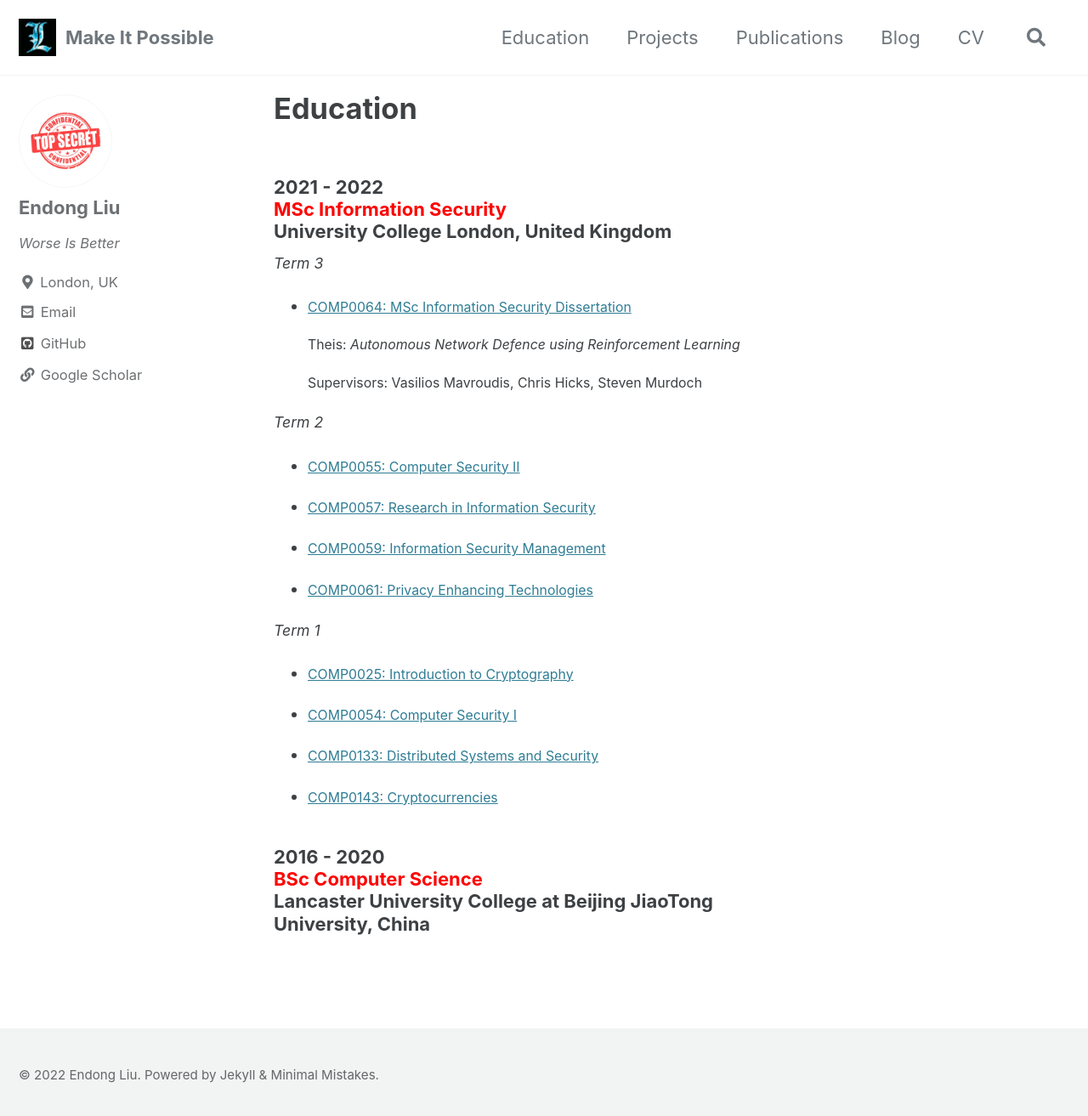
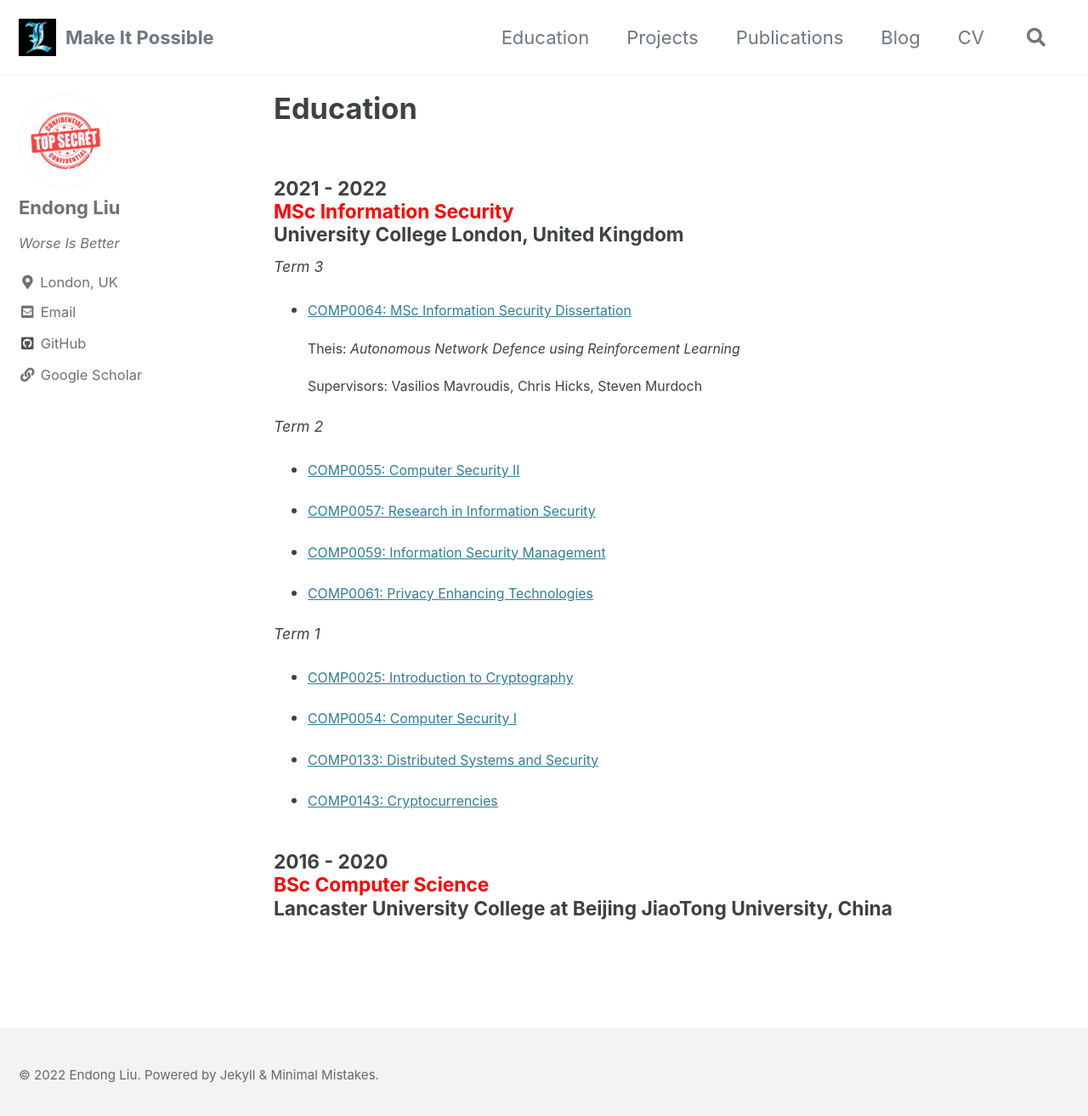
Before and after one commit to ZzPoLariszZ/zzpolariszz.github.io, a Jekyll site: the page built from _pages/education.md, in a window 1280 px wide and 1321 px high. Shown: the top 1313 px of the window at 85% size. Built offline with Jekyll 4.4.1, drawn with Linux system fonts in a browser that asks for light colours; cached includes are drawn as plain includes.

Commit message:
Update education.md

```diff
--- a/_pages/education.md
+++ b/_pages/education.md
@@ -3,9 +3,10 @@ permalink: /education/
 title: "Education"
 layout: single
 author_profile: true
+classes: wide
 ---
 
-###### 2021 - 2022 <br> <span style="color: red">MSc Information Security</span> <br> University College London, United Kingdom
+##### 2021 - 2022 <br> <span style="color: red">MSc Information Security</span> <br> University College London, United Kingdom
 
 *Term 3*
 
@@ -35,4 +36,4 @@ author_profile: true
 
 - [COMP0143: Cryptocurrencies](https://www.ucl.ac.uk/module-catalogue/modules/cryptocurrencies/COMP0143)
 
-###### 2016 - 2020 <br> <span style="color: red">BSc Computer Science</span> <br> Lancaster University College at Beijing JiaoTong University, China
+##### 2016 - 2020 <br> <span style="color: red">BSc Computer Science</span> <br> Lancaster University College at Beijing JiaoTong University, China
```
